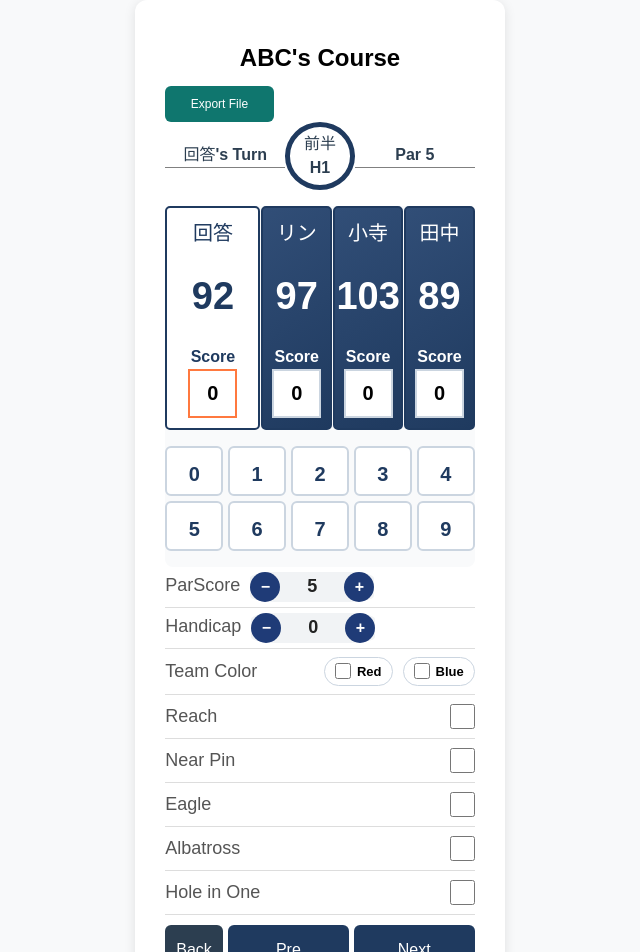
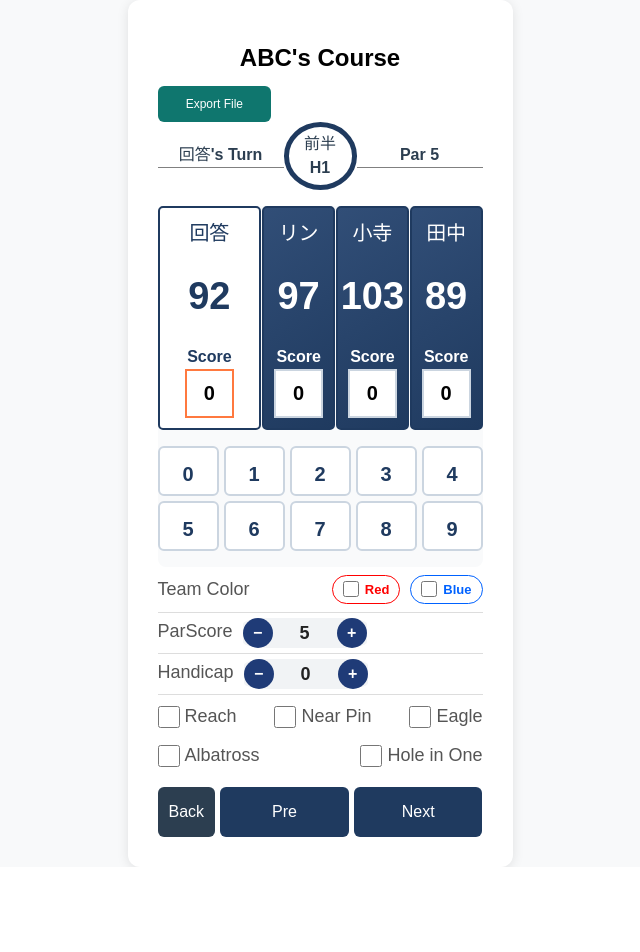
Before and after one commit to HoangAnMSc/Golf-Score-Calculator, a React (Vite) app in the folder frontend/: page /score in a window 1280 px wide. Shown: the top 952 px of the page, without its empty margins (320-960 px from the left). After the commit the page ends 867 px from the top, so only its background shows below. Built offline with nearby package versions, Linux system fonts and the light colour scheme.

Commit message:
update score page

```diff
--- a/frontend/src/App.css
+++ b/frontend/src/App.css
@@ -430,6 +430,15 @@ body {
   height: 16px;
   margin: 0;
 }
+.checkbox-pair .tag.red {
+  color: #ff0000;
+  border-color: #ff0000;
+}
+
+.checkbox-pair .tag.blue {
+  color: #0062ff;
+  border-color: #0062ff;
+}
 
 .checkbox-pair .tag.active.red {
   border-color: #ef4444;
@@ -440,3 +449,30 @@ body {
   border-color: #3b82f6;
   background: #dbeafe;
 }
+
+.form_container .checkbox-row:has(> .checkbox-item) {
+  display: flex;
+  flex-wrap: wrap;
+  justify-content: space-between;
+  color: #555;
+  padding: 8px 0;
+  border: none;
+  background: transparent;
+  font-size: 18px;
+}
+
+.form_container .checkbox-row:has(> .checkbox-item) .checkbox-item {
+  display: flex;
+  flex-wrap: wrap;
+  align-items: center;
+  gap: 5px;
+  font-size: 18px;
+  color: #555;
+  font-weight: normal;
+}
+
+.form_container .checkbox-row:has(> .checkbox-item) .checkbox-item input[type="checkbox"] {
+  width: 22px;
+  height: 22px;
+  accent-color: #ff793f;
+}
--- a/frontend/src/pages/score.jsx
+++ b/frontend/src/pages/score.jsx
@@ -35,6 +35,13 @@ const Score = () => {
 
   const player = players[activePlayerIdx];
   const playerData = scores[activePlayerIdx];
+  const bonusOptions = [
+    { key: "reach", label: "Reach" },
+    { key: "nearPin", label: "Near Pin" },
+    { key: "Eagle", label: "Eagle" },
+    { key: "Albatross", label: "Albatross" },
+    { key: "HoleInOne", label: "Hole in One" },
+  ];
 
   // Export current scoreboard to a JSON file
   const handleExport = () => {
@@ -142,6 +149,61 @@ const Score = () => {
           </div>
         </div>
 
+        {/* Team row */}
+        <div className="checkbox-row">
+          <div className="checkbox-label">Team Color</div>
+          <div
+            className="checkbox-cell checkbox-pair"
+            onClick={(e) => e.stopPropagation()}
+          >
+            <label
+              className={`tag ${
+                scores[activePlayerIdx].teamColor === "red"
+                  ? "active red"
+                  : "red"
+              }`}
+            >
+              <input
+                type="checkbox"
+                checked={scores[activePlayerIdx].teamColor === "red"}
+                onChange={(e) =>
+                  setScores((prev) => {
+                    const next = [...prev];
+                    next[activePlayerIdx].teamColor = e.target.checked
+                      ? "red"
+                      : "";
+                    return next;
+                  })
+                }
+              />
+              Red
+            </label>
+
+            <label
+              className={`tag ${
+                scores[activePlayerIdx].teamColor === "blue"
+                  ? "active blue"
+                  : "blue"
+              }`}
+            >
+              <input
+                type="checkbox"
+                checked={scores[activePlayerIdx].teamColor === "blue"}
+                onChange={(e) =>
+                  setScores((prev) => {
+                    const next = [...prev];
+                    next[activePlayerIdx].teamColor = e.target.checked
+                      ? "blue"
+                      : "";
+                    return next;
+                  })
+                }
+              />
+              Blue
+            </label>
+          </div>
+        </div>
+
         {/* Par row */}
         <div className="counter-row">
           <div className="counter-label">ParScore</div>
@@ -215,147 +277,24 @@ const Score = () => {
           </div>
         </div>
 
-        {/* Team row */}
-        <div className="checkbox-row">
-          <div className="checkbox-label">Team Color</div>
-          <div
-            className="checkbox-cell checkbox-pair"
-            onClick={(e) => e.stopPropagation()}
-          >
-            <label
-              className={`tag ${
-                scores[activePlayerIdx].teamColor === "red" ? "active red" : ""
-              }`}
-            >
+        {/* Bonuses group */}
+        <div className="checkbox-row" onClick={(e) => e.stopPropagation()}>
+          {bonusOptions.map(({ key, label }) => (
+            <label key={key} className="checkbox-item">
               <input
                 type="checkbox"
-                checked={scores[activePlayerIdx].teamColor === "red"}
+                checked={!!scores[activePlayerIdx][key]}
                 onChange={(e) =>
                   setScores((prev) => {
                     const next = [...prev];
-                    next[activePlayerIdx].teamColor = e.target.checked
-                      ? "red"
-                      : "";
+                    next[activePlayerIdx][key] = e.target.checked;
                     return next;
                   })
                 }
               />
-              Red
+              {label}
             </label>
-
-            <label
-              className={`tag ${
-                scores[activePlayerIdx].teamColor === "blue"
-                  ? "active blue"
-                  : ""
-              }`}
-            >
-              <input
-                type="checkbox"
-                checked={scores[activePlayerIdx].teamColor === "blue"}
-                onChange={(e) =>
-                  setScores((prev) => {
-                    const next = [...prev];
-                    next[activePlayerIdx].teamColor = e.target.checked
-                      ? "blue"
-                      : "";
-                    return next;
-                  })
-                }
-              />
-              Blue
-            </label>
-          </div>
-        </div>
-
-        {/* Reach row */}
-        <div className="checkbox-row">
-          <div className="checkbox-label">Reach</div>
-          <div className="checkbox-cell">
-            <input
-              type="checkbox"
-              checked={!!scores[activePlayerIdx].reach}
-              onChange={(e) =>
-                setScores((prev) => {
-                  const next = [...prev];
-                  next[activePlayerIdx].reach = e.target.checked;
-                  return next;
-                })
-              }
-            />
-          </div>
-        </div>
-
-        {/* Near Pin row */}
-        <div className="checkbox-row">
-          <div className="checkbox-label">Near Pin</div>
-          <div className="checkbox-cell">
-            <input
-              type="checkbox"
-              checked={!!scores[activePlayerIdx].nearPin}
-              onChange={(e) =>
-                setScores((prev) => {
-                  const next = [...prev];
-                  next[activePlayerIdx].nearPin = e.target.checked;
-                  return next;
-                })
-              }
-            />
-          </div>
-        </div>
-
-        {/* Eagle row */}
-        <div className="checkbox-row">
-          <div className="checkbox-label">Eagle</div>
-          <div className="checkbox-cell">
-            <input
-              type="checkbox"
-              checked={!!scores[activePlayerIdx].Eagle}
-              onChange={(e) =>
-                setScores((prev) => {
-                  const next = [...prev];
-                  next[activePlayerIdx].Eagle = e.target.checked;
-                  return next;
-                })
-              }
-            />
-          </div>
-        </div>
-
-        {/* Albatross row */}
-        <div className="checkbox-row">
-          <div className="checkbox-label">Albatross</div>
-          <div className="checkbox-cell">
-            <input
-              type="checkbox"
-              checked={!!scores[activePlayerIdx].Albatross}
-              onChange={(e) =>
-                setScores((prev) => {
-                  const next = [...prev];
-                  next[activePlayerIdx].Albatross = e.target.checked;
-                  return next;
-                })
-              }
-            />
-          </div>
-        </div>
-
-        {/* Hole in One row */}
-        <div className="checkbox-row">
-          <div className="checkbox-label">Hole in One</div>
-          <div className="checkbox-cell">
-            <input
-              type="checkbox"
-              checked={!!scores[activePlayerIdx].HoleInOne}
-              onChange={(e) =>
-                setScores((prev) => {
-                  const next = [...prev];
-                  next[activePlayerIdx].HoleInOne = e.target.checked;
-                  return next;
-                })
-              }
-            />
-          </div>
+          ))}
         </div>
 
         <div className="nav_bar">
```
